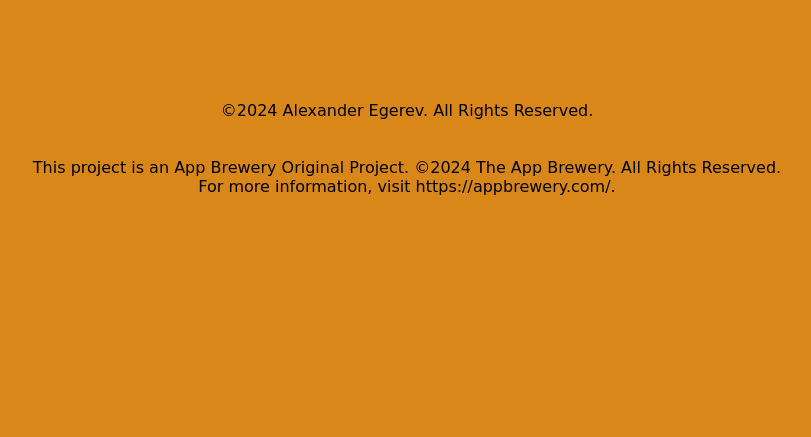
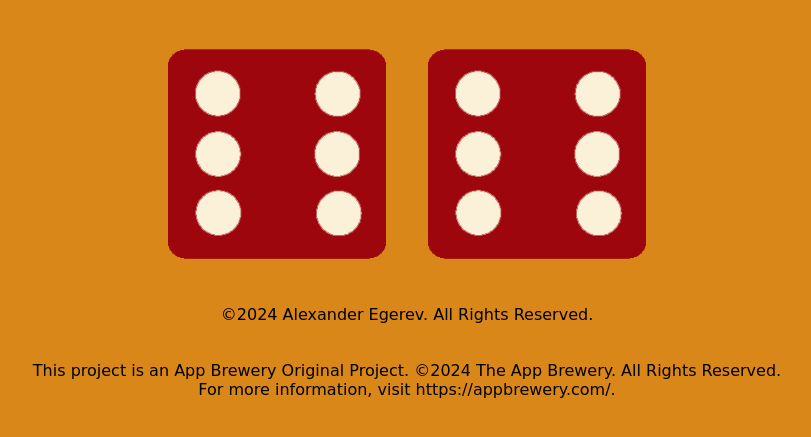
Before and after one commit to aegerev/top10-ONEPIECE-episodes, a plain HTML site: page index.html in a window 1280 px wide. Shown: the part 363-800 px from the top of the page, without its empty margins (233-1044 px from the left). Drawn offline with Linux system fonts and the light colour scheme; a web font is replaced by a local one.

Commit message:
Added dice images

```diff
--- a/index.html
+++ b/index.html
@@ -16,12 +16,12 @@
 
         <div class="dice">
             <p>Player 1</p>
-            <img class="dice1" src=""/>
+            <img class="dice1" src="./images/dice6.png"/>
         </div>
 
         <div class="dice">
             <p>Player 2</p>
-            <img class="dice2" src=""/>
+            <img class="dice2" src="./images/dice6.png"/>
         </div>
     </div>
 
```
Also changed, not shown: images/dice1.png (added), images/dice2.png (added), images/dice3.png (added), images/dice4.png (added), images/dice5.png (added), images/dice6.png (added).
